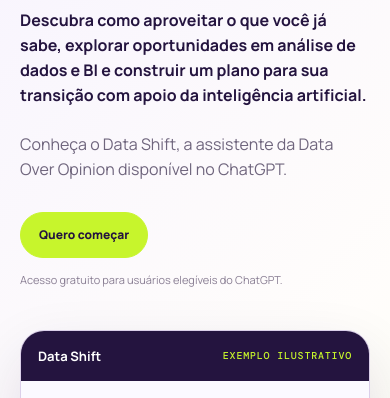
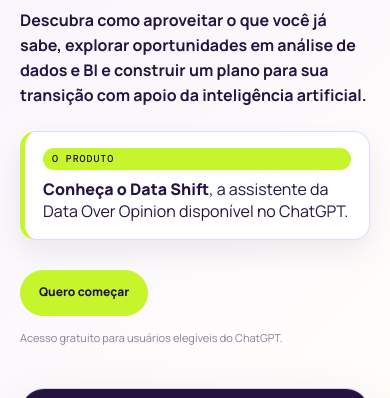
Before and after one commit to juliaertel/site, a plain HTML site: page datashift/index.html in a window 390 px wide. Shown: the part 437-835 px from the top of the page. Drawn offline with nearby package versions, Linux system fonts and the light colour scheme.

Commit message:
Destaca o produto Data Shift no hero

```diff
--- a/datashift/index.html
+++ b/datashift/index.html
@@ -23,7 +23,8 @@
       <div class="hero-copy">
         <p class="eyebrow">transição de carreira com ia</p>
         <h1>Sua experiência também é <em>ponto de partida.</em></h1>
-        <p class="hero-intro"><strong>Descubra como aproveitar o que você já sabe, explorar oportunidades em análise de dados e BI e construir um plano para sua transição com apoio da inteligência artificial.</strong><br><br>Conheça o Data Shift, a assistente da Data Over Opinion disponível no ChatGPT.</p>
+        <p class="hero-intro"><strong>Descubra como aproveitar o que você já sabe, explorar oportunidades em análise de dados e BI e construir um plano para sua transição com apoio da inteligência artificial.</strong></p>
+        <div class="product-callout"><span class="product-callout-label">o produto</span><p><strong>Conheça o Data Shift</strong>, a assistente da Data Over Opinion disponível no ChatGPT.</p></div>
         <div class="actions"><a class="button lime" href="#acesso">Quero começar</a></div>
         <p class="micro-note">Acesso gratuito para usuários elegíveis do ChatGPT.</p>
       </div>
--- a/datashift/styles.css
+++ b/datashift/styles.css
@@ -42,6 +42,10 @@ h1 { max-width: 650px; margin-bottom: 22px; font-size: clamp(48px, 7vw, 88px); l
 h1 em { color: var(--purple); font-style: normal; }
 .hero-intro { max-width: 600px; color: var(--muted); font-size: 18px; }
 .hero-intro strong { color: var(--ink); font-weight: 700; }
+.product-callout { display: grid; grid-template-columns: auto 1fr; gap: 12px 16px; align-items: start; max-width: 600px; margin-top: 24px; padding: 16px 18px; border: 1px solid rgba(109,40,217,.18); border-left: 5px solid var(--lime); border-radius: 16px; background: rgba(255,255,255,.82); box-shadow: 0 12px 28px rgba(36,20,63,.08); }
+.product-callout-label { align-self: start; padding: 6px 9px; border-radius: 999px; color: var(--ink); background: var(--lime); font: 500 10px/1 'DM Mono', monospace; letter-spacing: .09em; text-transform: uppercase; }
+.product-callout p { margin: 0; color: var(--ink); font-size: 18px; line-height: 1.35; }
+.product-callout p strong { font-weight: 800; }
 .actions { display: flex; flex-wrap: wrap; gap: 12px; margin-top: 30px; }
 .button { display: inline-flex; align-items: center; justify-content: center; min-height: 46px; padding: 0 18px; border: 1px solid var(--purple); border-radius: 999px; color: var(--white); background: var(--purple); font-size: 12px; font-weight: 800; transition: transform .2s ease, box-shadow .2s ease; }
 .button:hover { transform: translateY(-2px); box-shadow: 0 10px 22px rgba(109,40,217,.18); }
@@ -233,6 +237,8 @@ h2 { max-width: 650px; margin: 14px 0 0; font-size: clamp(34px, 5vw, 64px); line
   .hero { padding: 68px 0 70px; }
   h1 { font-size: clamp(46px, 14vw, 72px); }
   .hero-intro { font-size: 16px; }
+  .product-callout { grid-template-columns: 1fr; gap: 9px; }
+  .product-callout p { font-size: 16px; }
   .section { padding: 70px 0; }
   .question-grid, .audience-grid, .steps { grid-template-columns: 1fr; }
   .question-card, .audience-card { min-height: auto; }
```
